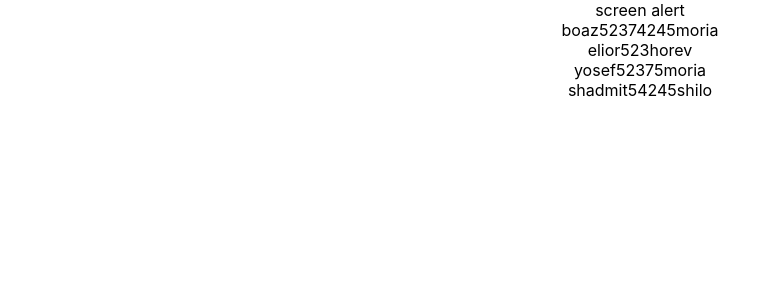
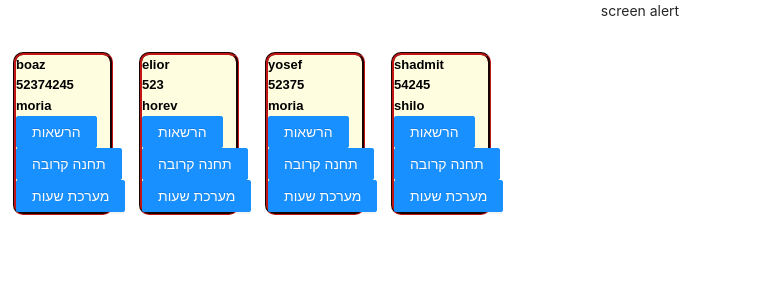
Before and after one commit to natigiat/chalap-client, a React (Create React App) app: page / in a window 1280 px wide. Shown: the top 300 px of the page, without its empty margins (0-768 px from the left). Built offline with nearby package versions, Linux system fonts and the light colour scheme.

Commit message:
children update1

```diff
--- a/package.json
+++ b/package.json
@@ -6,6 +6,7 @@
     "@testing-library/jest-dom": "^4.2.4",
     "@testing-library/react": "^9.3.2",
     "@testing-library/user-event": "^7.1.2",
+    "antd": "^4.4.3",
     "react": "^16.13.1",
     "react-dom": "^16.13.1",
     "react-scripts": "3.4.1"
--- /dev/null
+++ b/src/Screen2/Children/Children.css
@@ -0,0 +1,18 @@
+@import "~antd/dist/antd.css";
+
+.children {
+  display: inline-block;
+  width: 100px;
+  height: auto;
+  border-style: groove;
+  border-color: rgb(110, 12, 12);
+  border-width: 3px;
+  margin: 13px;
+  margin-top: 30px;
+  background-color: rgb(255, 253, 224);
+  border-radius: 10px;
+  font-weight: 700;
+  font-size: 13px;
+  font-family: Arial, Helvetica, sans-serif;
+  color: #000;
+}
--- a/src/Screen2/Children/Children.js
+++ b/src/Screen2/Children/Children.js
@@ -1,11 +1,21 @@
 import React, { useState } from "react";
+import { Button } from "antd";
+import "./Children.css";
 
 function Children(props) {
   return (
-    <div className="App">
-      <span>{props.name}</span>
-      <span>{props.phone}</span>
-      <span>{props.school}</span>
+    <div className="children">
+      <div>
+        <div>{props.name}</div>
+        <div>{props.phone}</div>
+        <div>{props.school}</div>
+      </div>
+
+      <div>
+        <Button type="primary">הרשאות</Button>
+        <Button type="primary">תחנה קרובה</Button>
+        <Button type="primary">מערכת שעות</Button>
+      </div>
     </div>
   );
 }
```
Also changed, not shown: 1 other file (tests, documents, lock files or other folders).
